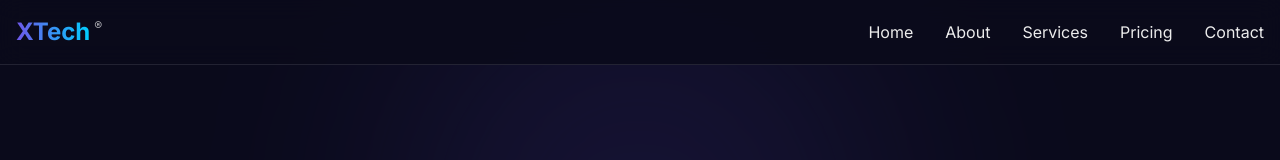
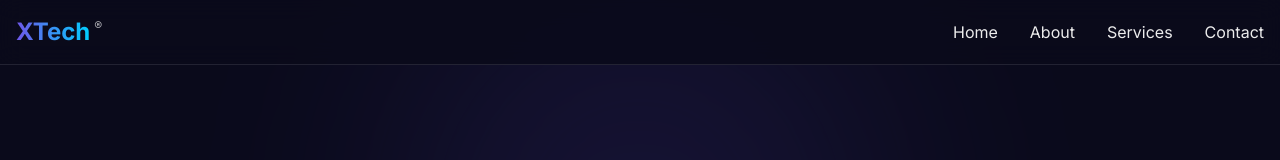
Before and after one commit to anwarsadathqat/xtech-violet-wave, a React (Vite) app: page / in a window 1280 px wide. Shown: the top 160 px of the page. Built offline with nearby package versions, Linux system fonts and the light colour scheme.

Commit message:
Code edited in Lovable Code Editor
Edited UI in Lovable

```diff
--- a/src/components/Navbar.tsx
+++ b/src/components/Navbar.tsx
@@ -42,12 +42,7 @@ const Navbar = () => {
 
 
 
-            <Link
-              to="/pricing"
-              className="text-xtech-light hover:text-xtech-blue transition-colors"
-            >
-              Pricing
-            </Link>
+
 
 
 
```
